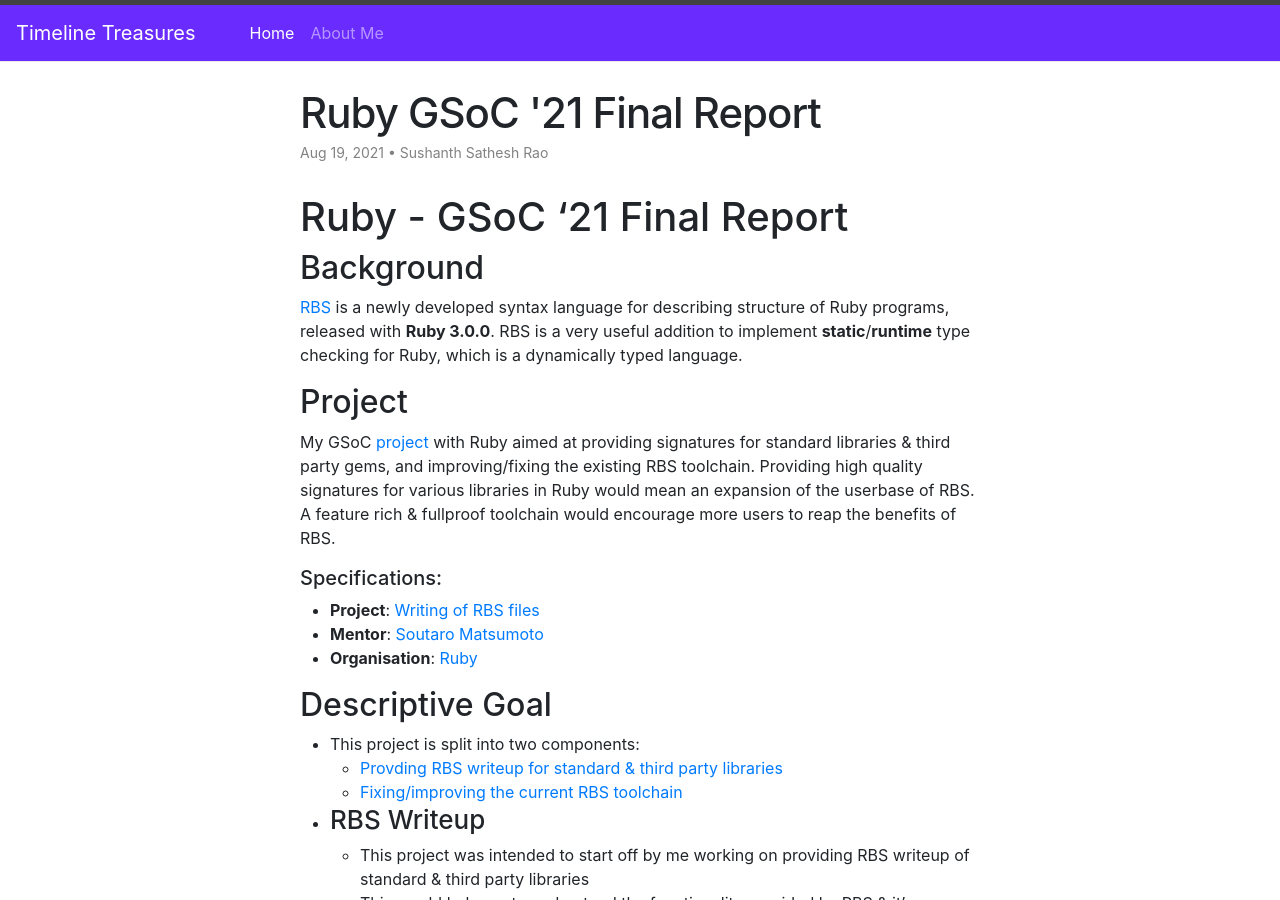
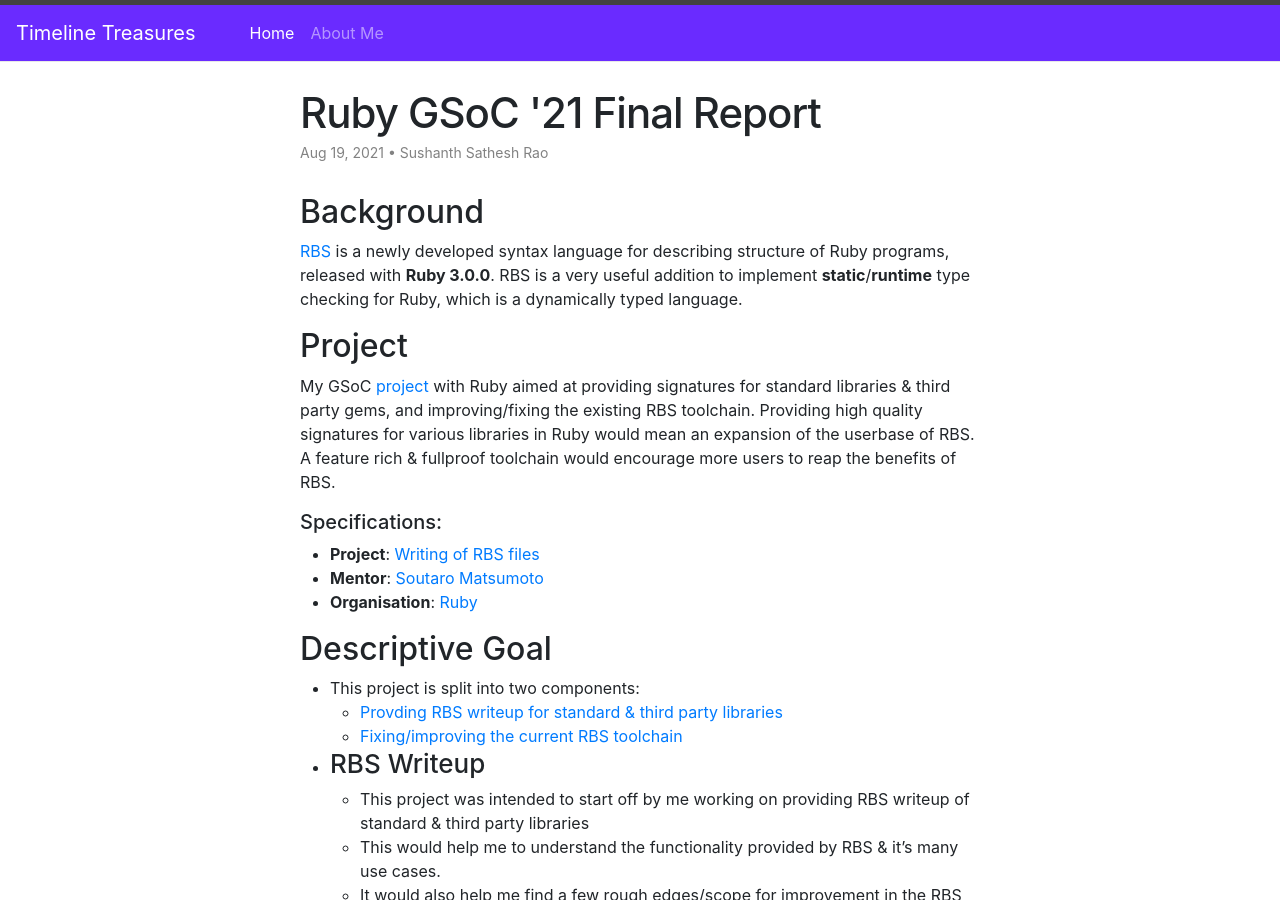
Before and after one commit to raosush/raosush.github.io, a Jekyll site: the page built from _posts/2021-08-19-gsoc-ruby-final-report.md, in a window 1280 px wide and 900 px high. Built offline with Jekyll 4.4.1, drawn with Linux system fonts in a browser that asks for light colours.

Commit message:
Remove repetitive title

```diff
--- a/_posts/2021-08-19-gsoc-ruby-final-report.md
+++ b/_posts/2021-08-19-gsoc-ruby-final-report.md
@@ -8,7 +8,6 @@ excerpt: Final report regarding my work completed while working on a project wit
 tags: gsoc rbs ruby
 asset_img: '/assets/img/gsoc_ruby_final_report/main.png'
 ---
-# Ruby - GSoC '21 Final Report
 
 ## Background
 [RBS](https://github.com/ruby/rbs) is a newly developed syntax language for describing structure of Ruby programs, released with **Ruby 3.0.0**. RBS is a very useful addition to implement __static__/__runtime__ type checking for Ruby, which is a dynamically typed language.
```
